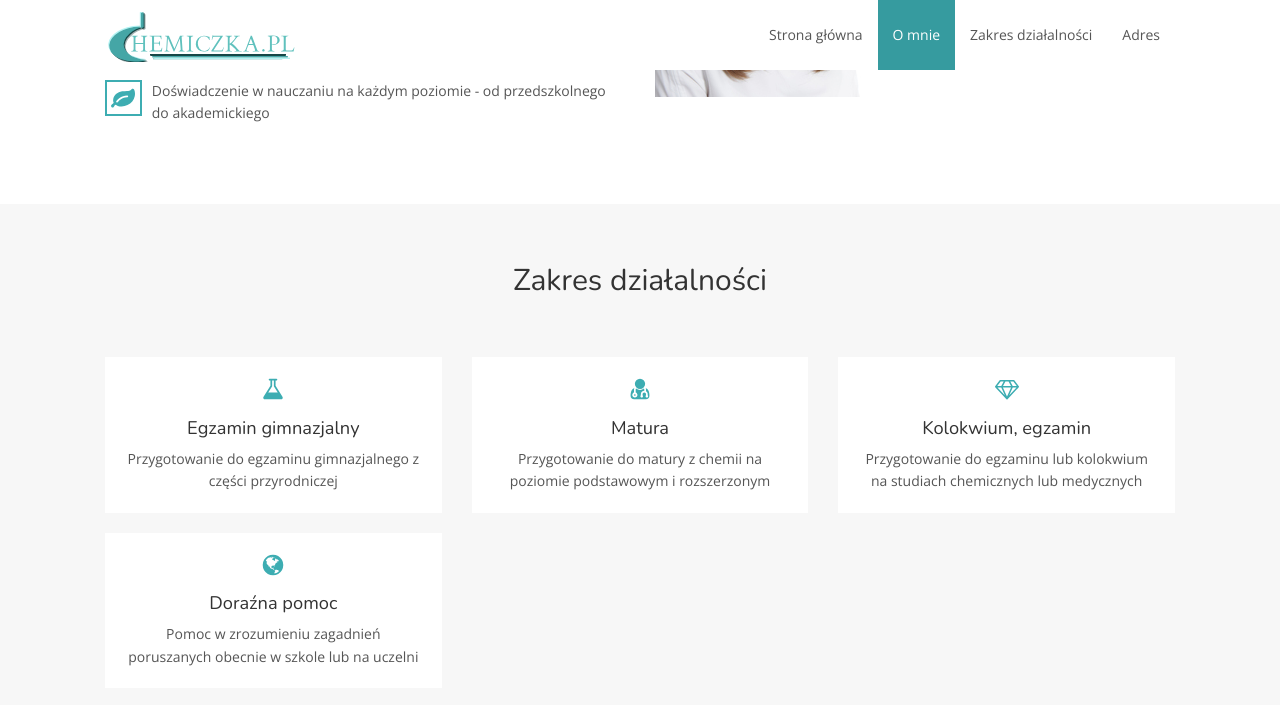
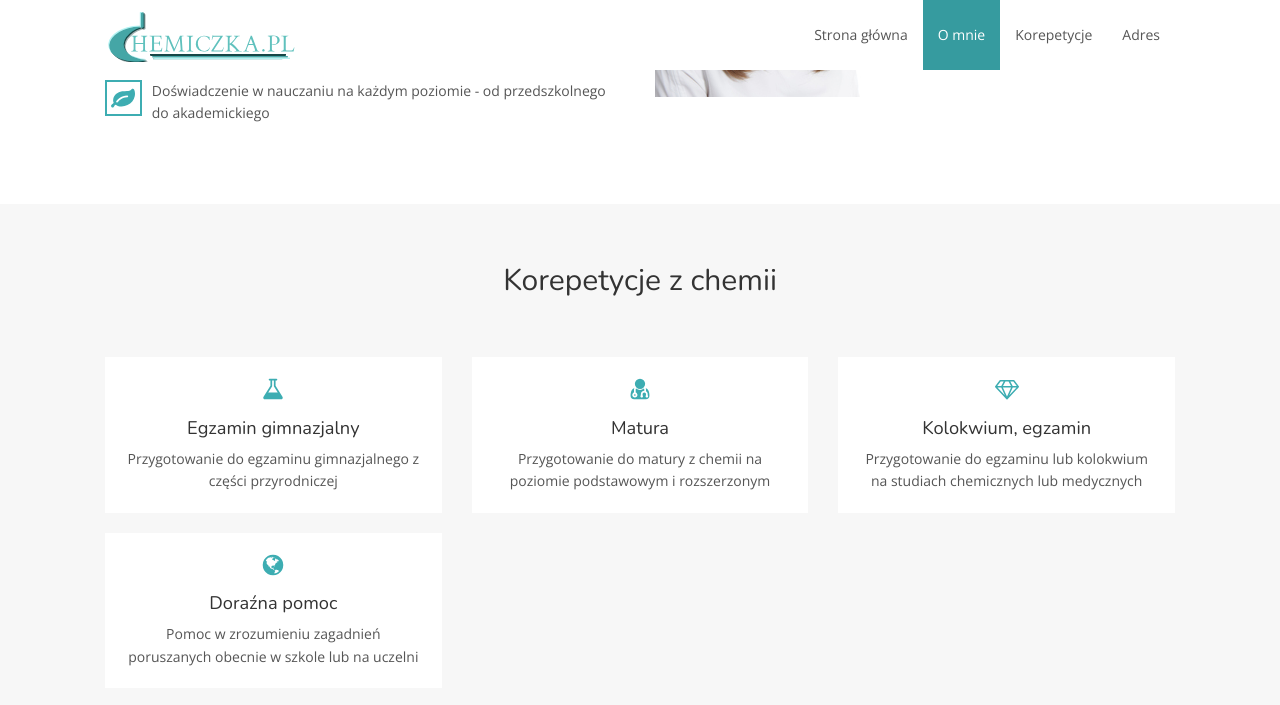
Before and after one commit to chemiczka/chemiczka.github.io, a Jekyll site: the page built from index.html, in a window 1280 px wide and 900 px high, scrolled down 1161 px. Shown: the top 705 px of the window. Built offline with Jekyll 4.4.1, drawn with Linux system fonts in a browser that asks for light colours; nearby versions of some CDN libraries.

Commit message:
Zakres dzialalnosci -> Korepetycje

```diff
--- a/_includes/header.html
+++ b/_includes/header.html
@@ -17,7 +17,7 @@
             <ul class="nav navbar-nav navbar-right">
                 <li><a class="scroll" href="#top">Strona główna</a></li>
                 <li><a class="scroll" href="#about">O mnie</a></li>
-                <li><a class="scroll" href="#treatments">Zakres działalności</a></li>
+                <li><a class="scroll" href="#treatments">Korepetycje</a></li>
                 <!--<li><a class="scroll" href="#testimonials">Rekomendacje</a></li>-->
                 <!--<li><a class="scroll" href="#gallery">Galeria</a></li>-->
                 <li><a class="scroll" href="#location">Adres</a></li>
--- a/index.html
+++ b/index.html
@@ -148,7 +148,7 @@ layout: default
 <!-- Start Treatments -->
 <div id="treatments" class="treatments">
     <div class="container-fluid">
-        <h2 class="section-title">Zakres działalności</h2>
+        <h2 class="section-title">Korepetycje z chemii</h2>
 
         <div class="row">
             {% for treatment in site.data.treatments %}
```
